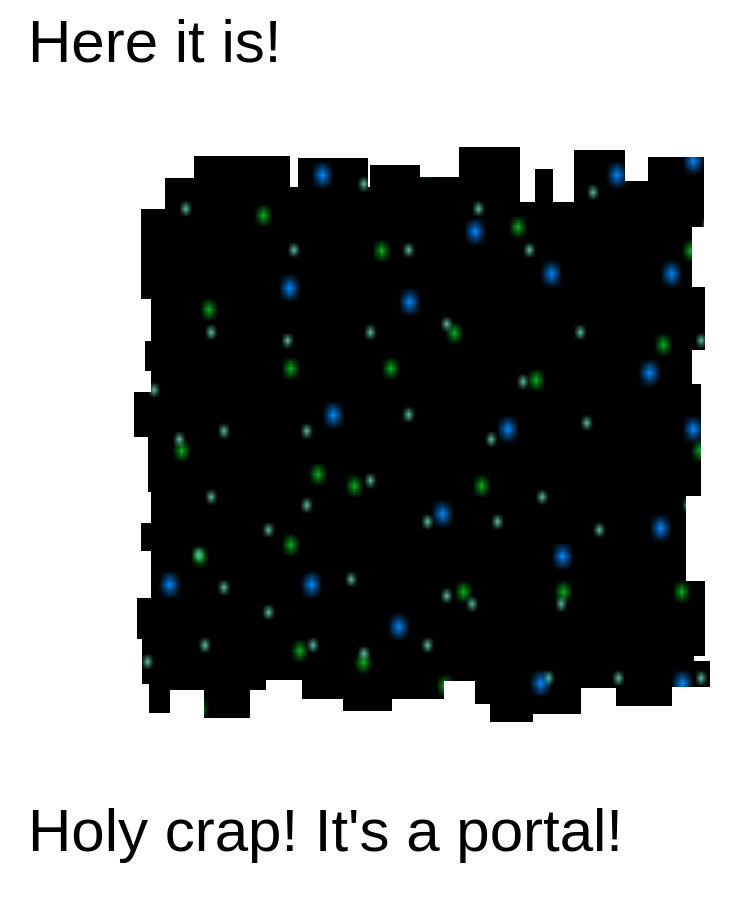
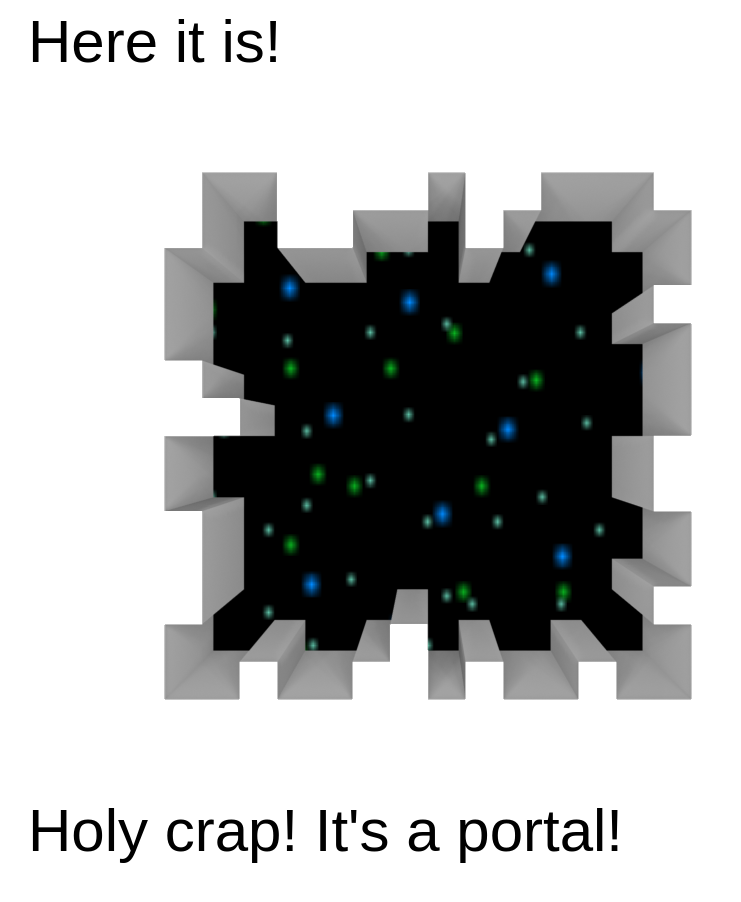
Before and after one commit to NitroGuy10/end-portal-demo, a plain HTML site: page index.html in a window 1280 px wide. Shown: the part 1880-2782 px from the top of the page, without its empty margins (212-953 px from the left). Drawn offline with Linux system fonts and the light colour scheme.

Commit message:
3d overlay but too big

```diff
--- a/index.html
+++ b/index.html
@@ -83,7 +83,7 @@
         const starsWidth = 500;
         const starsHeight = 500;
         const overlayImage = document.createElement("img");
-        overlayImage.src = "overlay.png";
+        overlayImage.src = "overlay3d.png";
         const overlayWidth = 600;
         const overlayHeight = 600;
 
```
Also changed, not shown: overlay3d.png (added), 2 other files.
